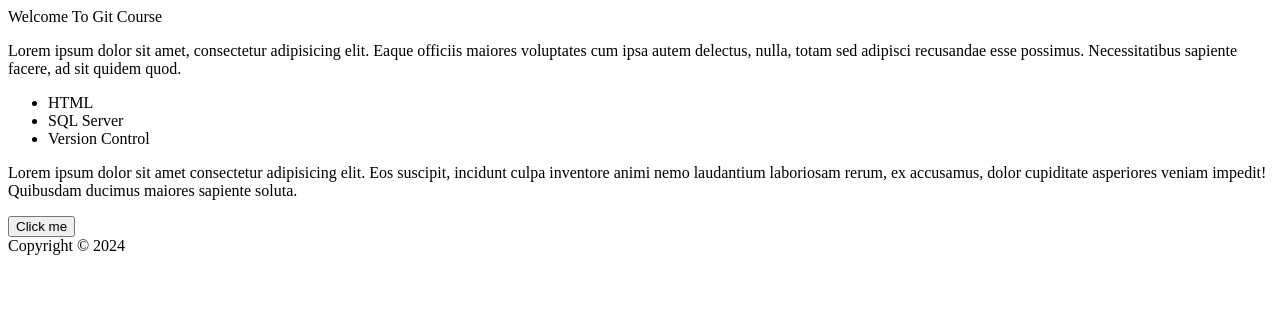
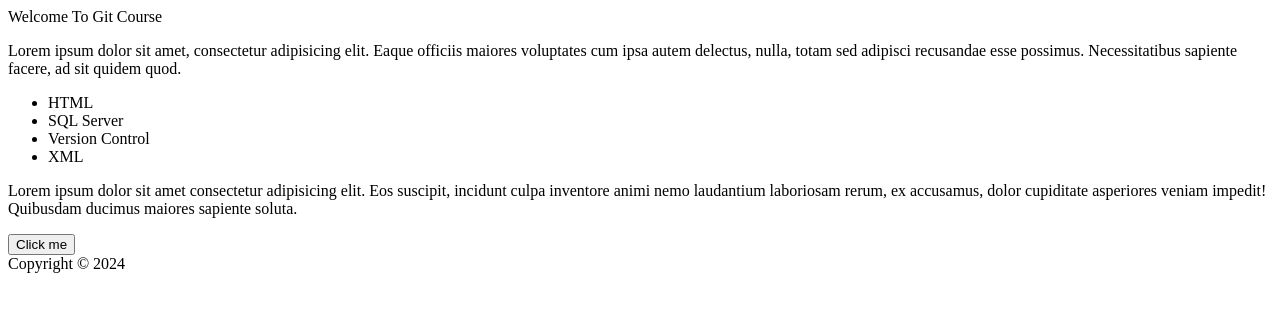
Before and after one commit to NohaEltohamy/pd46, a plain HTML site: page index.html in a window 1280 px wide. Drawn offline with Linux system fonts and the light colour scheme.

Commit message:
Add XML to the list of technologies

```diff
--- a/index.html
+++ b/index.html
@@ -14,6 +14,7 @@
         <li>HTML</li>
         <li>SQL Server</li>
         <li>Version Control</li>
+        <li>XML</li>
     </ul>
     <div id="demo">
         <p>
```
